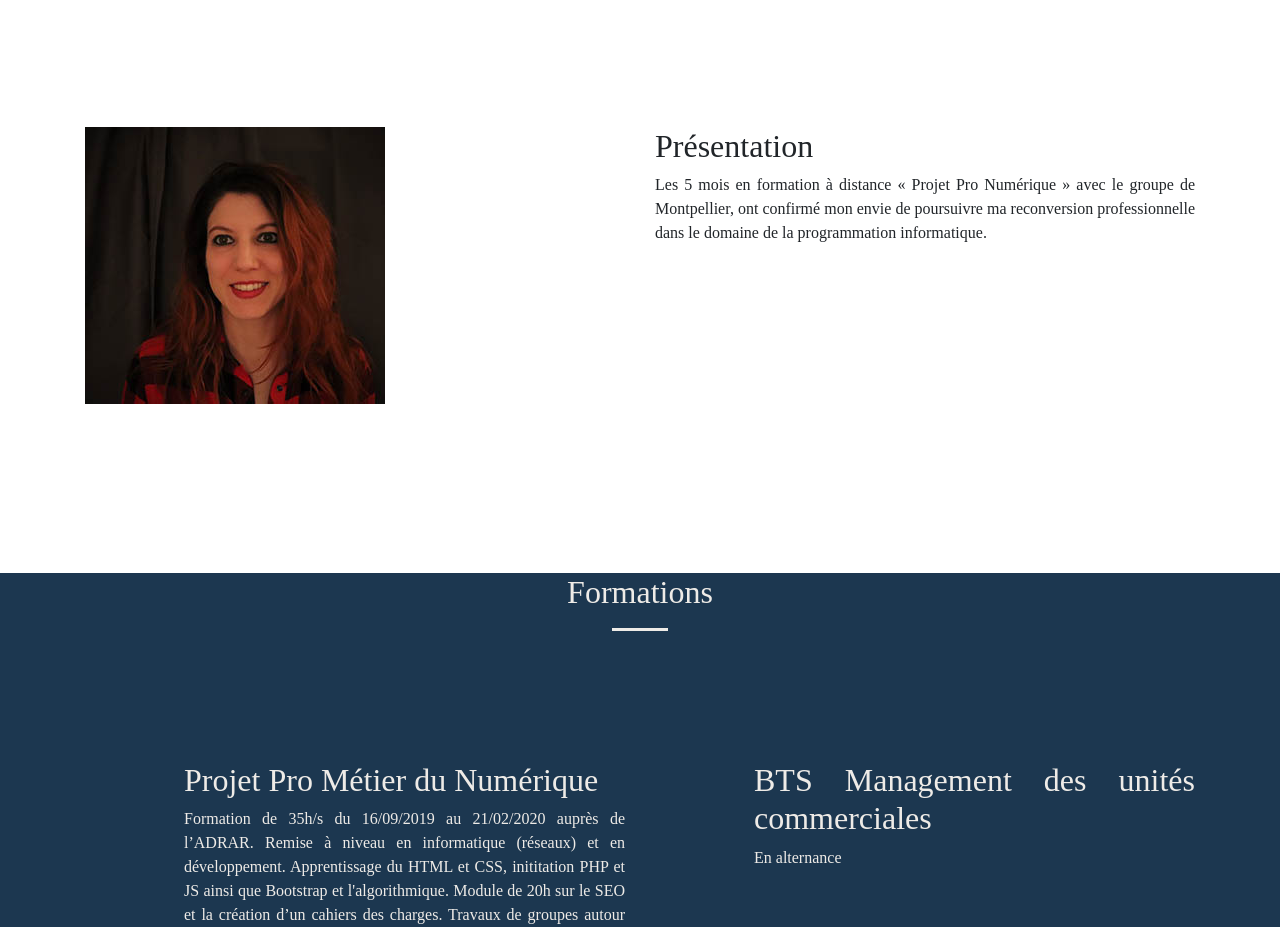
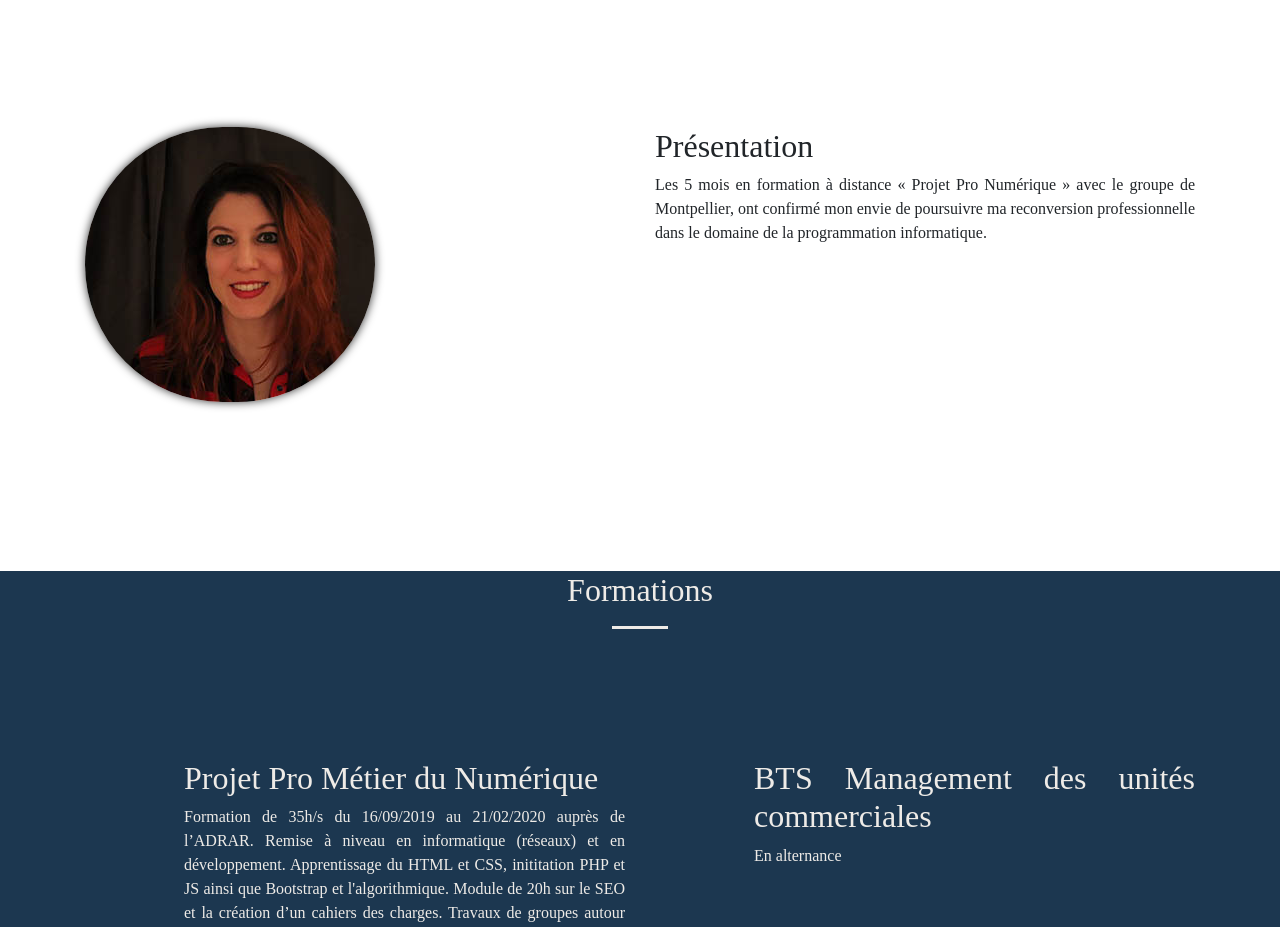
Before and after one commit to Astheis/Moncvnumerique, a plain HTML site: page index.html in a window 1280 px wide. Shown: the part 1020-1947 px from the top of the page. Drawn offline with nearby package versions, Linux system fonts and the light colour scheme; a web font is replaced by a local one.

Commit message:
arrondi photo

```diff
--- a/index.html
+++ b/index.html
@@ -55,9 +55,9 @@
 
                     <article class="col-md-6 col-lg-6 col-xs-12 col-sm-12 center-block">
 
-
-                        <img src="images/amandine.jpg" alt="bannière du site"  />
-
+                          <div id="arrondi">
+                             <img  src="images/amandine.jpg" alt="photo amandine"  />
+                      </div>
                     </article>
 
 
--- a/style.css
+++ b/style.css
@@ -141,6 +141,20 @@ a:hover {
 
 .about{
     text-align: center;
+}
+
+#arrondi {
+	overflow:hidden;
+	-webkit-border-radius:40px;
+	-moz-border-radius: 40%;
+    border-radius:280px;
+    width:290px;
+    height:275px;
+
+	-moz-box-shadow: 0px 0px 10px #343434;
+	-webkit-box-shadow: 0px 0px 10px #343434;
+	-o-box-shadow: 0px 0px 10px #343434;
+	box-shadow: 0px 0px 10px #343434;
 }
 
 article{
```
